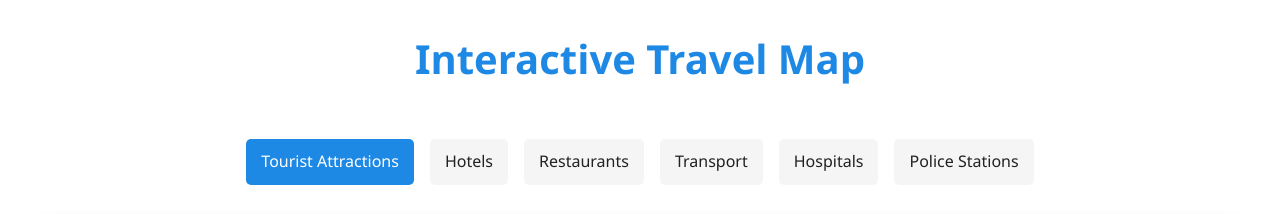
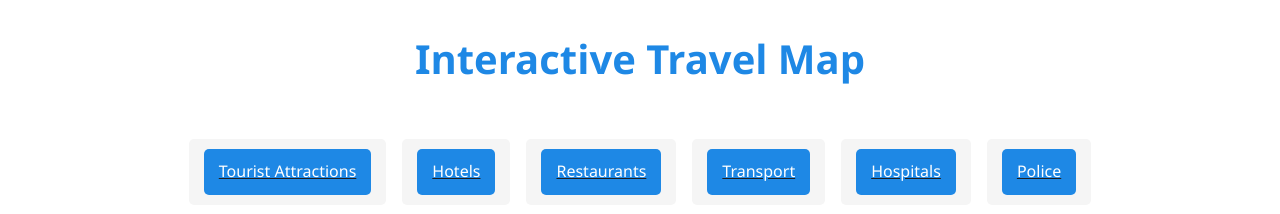
Before and after one commit to Dharaneesh20/Swift_Connect, a plain HTML site: page index.html in a window 1280 px wide. Shown: the part 2800-3014 px from the top of the page. Drawn offline with Linux system fonts and the light colour scheme.

Commit message:
Update index.html

```diff
--- a/index.html
+++ b/index.html
@@ -737,12 +737,13 @@
 <section id="map" class="map-section">
   <h2 class="section-title">Interactive Travel Map</h2>
   <div class="map-options">
-    <div class="map-option active" data-option="attractions">Tourist Attractions</div>
-    <div class="map-option" data-option="hotels">Hotels</div>
-    <div class="map-option" data-option="restaurants">Restaurants</div>
-    <div class="map-option" data-option="transport">Transport</div>
-    <div class="map-option" data-option="hospitals">Hospitals</div>
-    <div class="map-option" data-option="police">Police Stations</div>
+    <a href="https://resilient-phoenix-1f06a7.netlify.app/" class="map-option" data-option="city"><div class="map-option active" data-option="attractions">Tourist Attractions</div></a>
+    <a href="https://resilient-phoenix-1f06a7.netlify.app/" class="map-option" data-option="city"><div class="map-option active" data-option="hotels">Hotels</div></a>
+    <a href="https://resilient-phoenix-1f06a7.netlify.app/" class="map-option" data-option="city"><div class="map-option active" data-option="restaurants">Restaurants</div></a>
+    <a href="https://resilient-phoenix-1f06a7.netlify.app/" class="map-option" data-option="city"><div class="map-option active" data-option="transport">Transport</div></a>
+    <a href="https://resilient-phoenix-1f06a7.netlify.app/" class="map-option" data-option="city"><div class="map-option active" data-option="hospitals">Hospitals</div></a>
+    <a href="https://resilient-phoenix-1f06a7.netlify.app/" class="map-option" data-option="city"><div class="map-option active" data-option="police">Police</div></a>
+
   </div>
   <div class="map-container" id="destinationMap">
     <img src="types-of-tourism.jpg" alt="Interactive map" style="width: 100%; height: 100%; object-fit: cover;">
```
